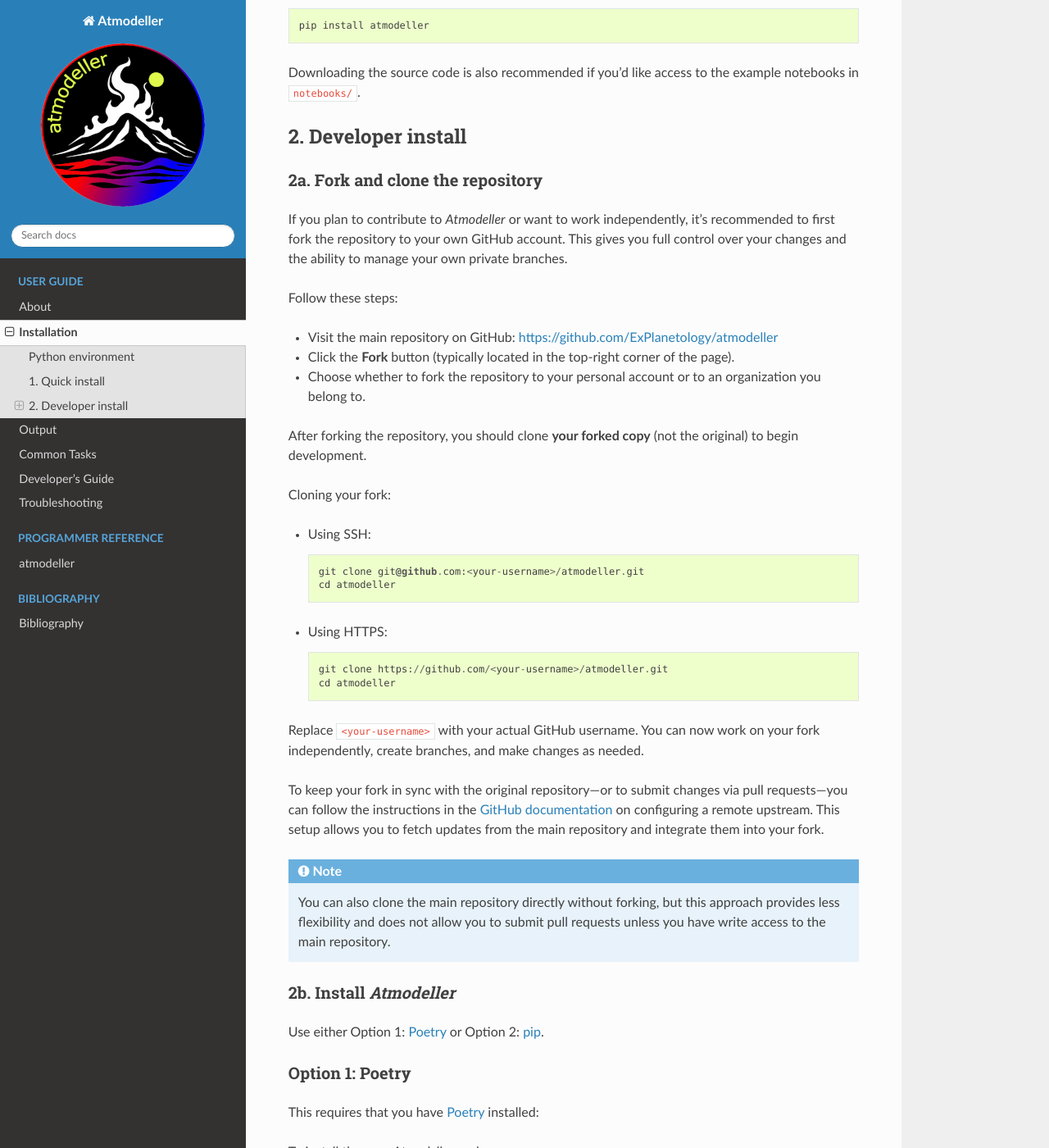
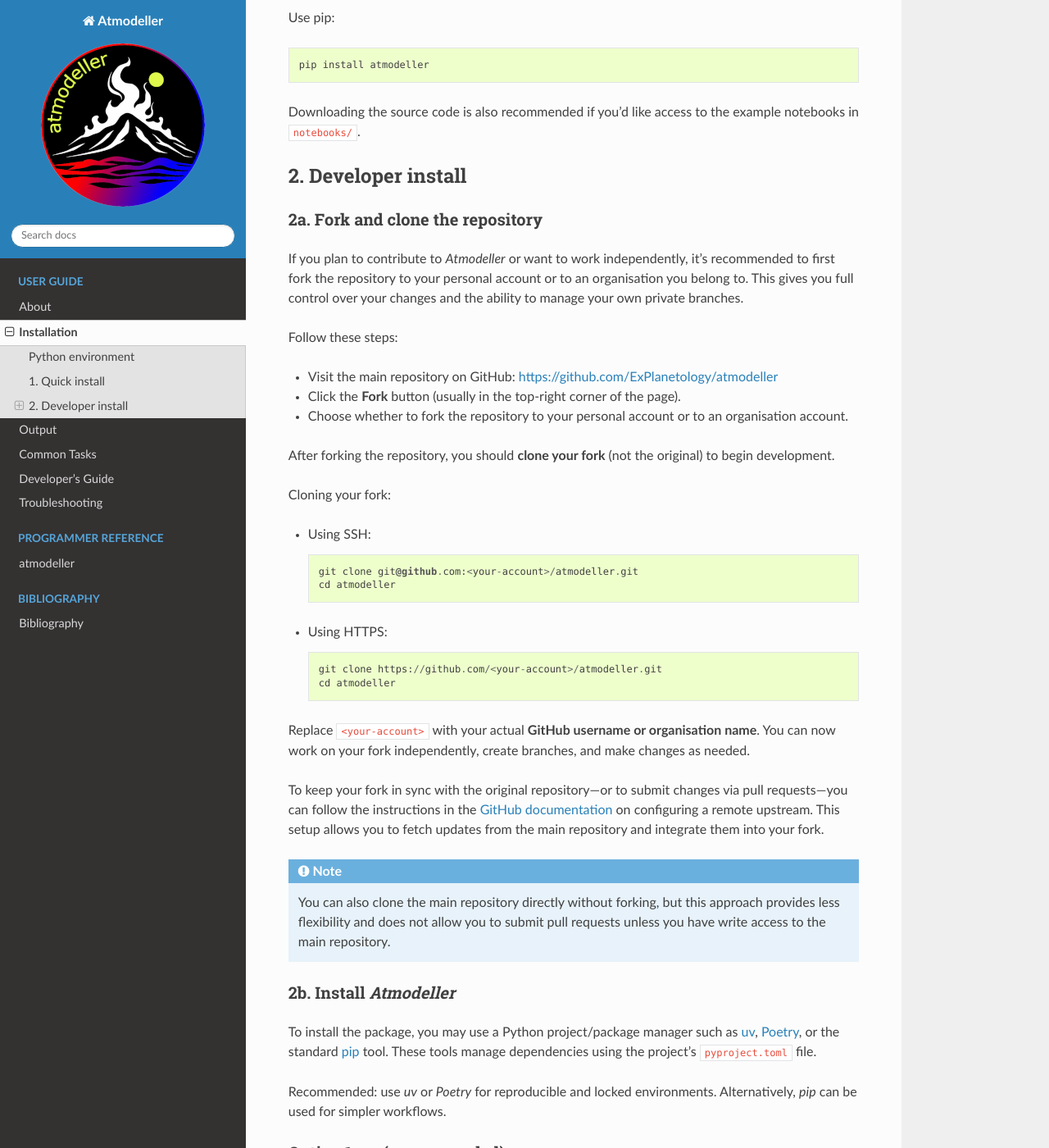
Before and after one commit to kaustubhhakim/atmodeller, a Sphinx documentation site: the page built from docs/installation.rst, in a window 1280 px wide and 1400 px high, scrolled down 454 px. Shown: the whole window at 82% size. Built offline with Sphinx 7.4.7 and the Read the Docs theme 3.1.0, drawn with Linux system fonts in a browser that asks for light colours; pages that are not in the unit, such as notebooks, are missing from menus; some of the changed text lies outside the part shown.

Commit message:
docs: swap out for poetry for uv

```diff
--- a/docs/installation.rst
+++ b/docs/installation.rst
@@ -7,7 +7,9 @@ Installation
 
 Python environment
 ------------------
-It is recommended to install *Atmodeller* into a virtual environment, see for example: https://docs.python.org/3/library/venv.html.
+It is recommended to install *Atmodeller* in a virtual environment, whether you proceed with a quick install or a full developer setup. This helps isolate dependencies and maintain reproducibility.
+
+For more information, see the `Python documentation on venv <https://docs.python.org/3/library/venv.html>`_.
 
 1. Quick install
 ----------------
@@ -26,29 +28,29 @@ Downloading the source code is also recommended if you'd like access to the exam
 2a. Fork and clone the repository
 ^^^^^^^^^^^^^^^^^^^^^^^^^^^^^^^^^
 
-If you plan to contribute to *Atmodeller* or want to work independently, it's recommended to first fork the repository to your own GitHub account. This gives you full control over your changes and the ability to manage your own private branches.
+If you plan to contribute to *Atmodeller* or want to work independently, it's recommended to first fork the repository to your personal account or to an organisation you belong to. This gives you full control over your changes and the ability to manage your own private branches.
 
 Follow these steps:
 
 - Visit the main repository on GitHub: https://github.com/ExPlanetology/atmodeller
-- Click the **Fork** button (typically located in the top-right corner of the page).
-- Choose whether to fork the repository to your personal account or to an organization you belong to.
+- Click the **Fork** button (usually in the top-right corner of the page).
+- Choose whether to fork the repository to your personal account or to an organisation account.
 
-After forking the repository, you should clone **your forked copy** (not the original) to begin development.
+After forking the repository, you should **clone your fork** (not the original) to begin development.
 
 Cloning your fork:
 
 - Using SSH::
 
-    git clone git@github.com:<your-username>/atmodeller.git
+    git clone git@github.com:<your-account>/atmodeller.git
     cd atmodeller
 
 - Using HTTPS::
 
-    git clone https://github.com/<your-username>/atmodeller.git
+    git clone https://github.com/<your-account>/atmodeller.git
     cd atmodeller
 
-Replace ``<your-username>`` with your actual GitHub username. You can now work on your fork independently, create branches, and make changes as needed.
+Replace ``<your-account>`` with your actual **GitHub username or organisation name**. You can now work on your fork independently, create branches, and make changes as needed.
 
 To keep your fork in sync with the original repository---or to submit changes via pull requests---you can follow the instructions in the `GitHub documentation <https://docs.github.com/en/pull-requests/collaborating-with-pull-requests/working-with-forks/configuring-a-remote-repository-for-a-fork>`_ on configuring a remote upstream. This setup allows you to fetch updates from the main repository and integrate them into your fork.
 
@@ -59,29 +61,51 @@ To keep your fork in sync with the original repository---or to submit changes vi
 2b. Install *Atmodeller*
 ^^^^^^^^^^^^^^^^^^^^^^^^
 
-Use either Option 1: `Poetry <https://python-poetry.org>`_ or Option 2: `pip <https://pip.pypa.io/en/stable/getting-started/>`_.
+To install the package, you may use a Python project/package manager such as `uv <https://astral.sh/uv/>`_, `Poetry <https://python-poetry.org>`_, or the standard `pip <https://pip.pypa.io/en/stable/getting-started/>`_ tool. These tools manage dependencies using the project's ``pyproject.toml`` file.
 
-Option 1: Poetry
-^^^^^^^^^^^^^^^^
+Recommended: use `uv` or `Poetry` for reproducible and locked environments.
+Alternatively, `pip` can be used for simpler workflows.
 
-This requires that you have `Poetry <https://python-poetry.org>`_ installed:
+Option 1: uv (recommended)
+^^^^^^^^^^^^^^^^^^^^^^^^^^
 
-To install the core *Atmodeller* package::
+This requires `uv <https://docs.astral.sh/uv/>`_ to be installed.
 
-    poetry install
+Create a virtual environment (if you haven't already), typically at the uppermost level of the source code repository::
 
-To include developer tools (e.g. testing and linting)::
+    uv venv
 
-    poetry install --extras "dev"
+Activate the virtual environment::
 
-To also include documentation build dependencies::
+    source .venv/bin/activate
 
-    poetry install --extras "dev docs"
+Install the *Atmodeller* package, including development tools::
+
+    uv sync
+
+Optional extras:
+
+- To install documentation dependencies::
+
+      uv sync --extra docs
+
+- To install everything (core + dev + docs)::
+
+      uv sync --extra docs
 
 Option 2: pip
 ^^^^^^^^^^^^^
 
-Alternatively, use pip. You may use the ``-e`` option for an `editable install <https://setuptools.pypa.io/en/latest/userguide/development_mode.html>`_::
+Create a virtual environment (if you haven't already), typically at the uppermost level of the source code repository.
+Make sure that the Python version used is compatible with *Atmodeller*'s requirements::
+
+    python -m venv .venv
+
+Activate the virtual environment::
+
+    source .venv/bin/activate
+
+You may use the ``-e`` option for an `editable install <https://setuptools.pypa.io/en/latest/userguide/development_mode.html>`_::
 
     pip install -e .
 
```
